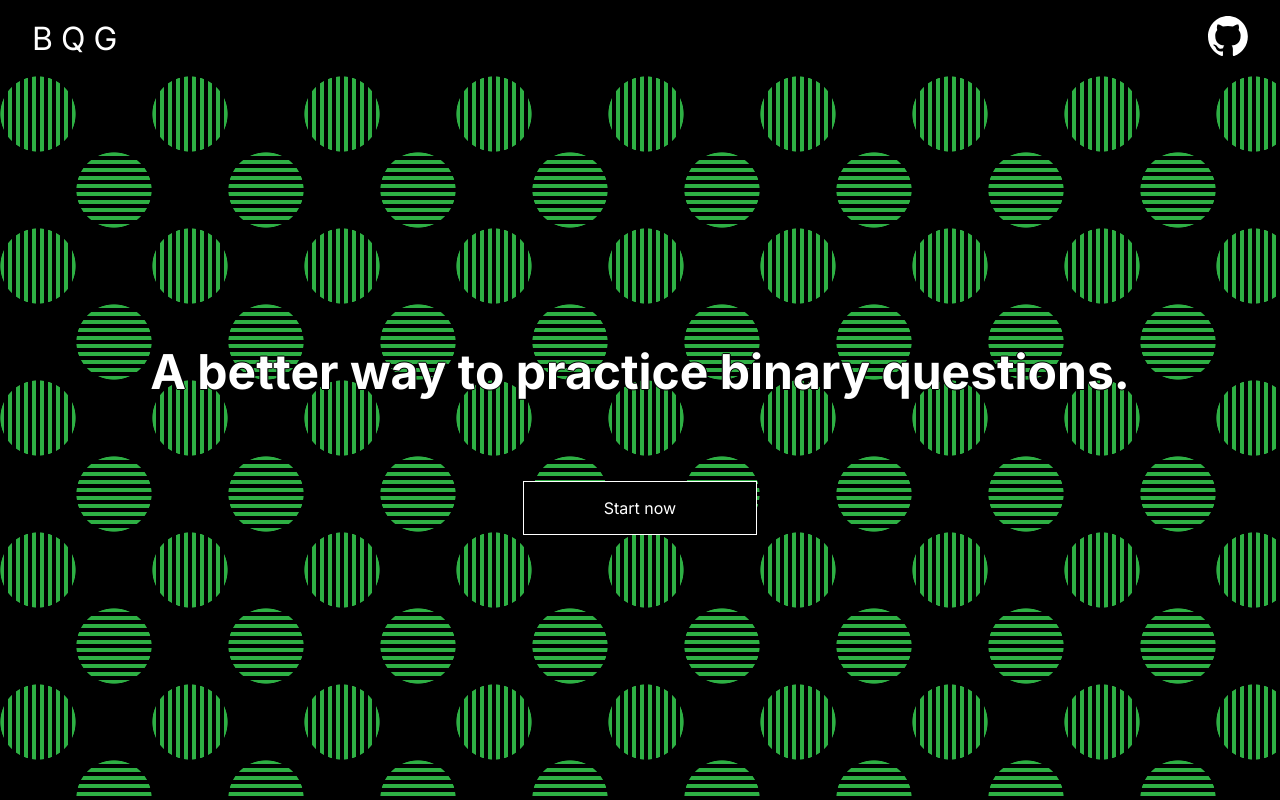
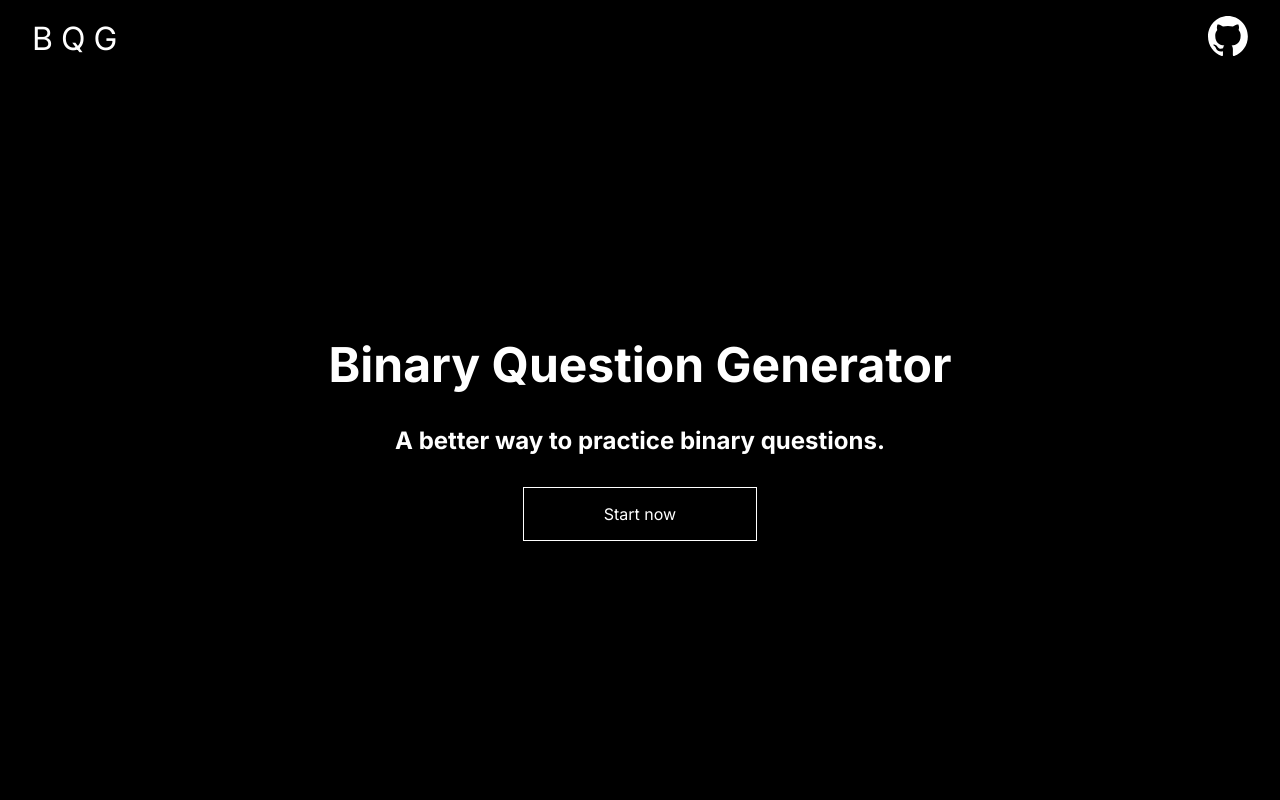
Before and after one commit to Bsodoge/Binary-Questions-Generator, a Next.js app: page / in a window 1280 px wide. Built offline with nearby package versions, Linux system fonts and the light colour scheme.

Commit message:
Remove background

```diff
--- a/src/app/page.module.css
+++ b/src/app/page.module.css
@@ -3,21 +3,9 @@
   justify-content: center;
   align-items: center;
   flex-direction: column;
-  gap: 5rem;
+  gap: 2rem;
   flex: 1;
-
-  --s: 76px; /* control the size */ /* from CSS-pattern.com */
-
-  --c: #000000;
-  --_g: conic-gradient(var(--c) 25%,#0000 0) 0 0;
-  background:
-    var(--_g)/calc(2*var(--s)) calc(var(--s)/9.5),
-    var(--_g)/calc(var(--s)/9.5) calc(2*var(--s)),
-    repeating-conic-gradient(#0000 0 25%,var(--c) 0 50%)
-     var(--s) 0 /calc(2*var(--s)) calc(2*var(--s)),
-    radial-gradient(50% 50%,#2eb044 98%,var(--c))
-     0 0/var(--s) var(--s);
-
+  text-align: center;
 }
 
 .main h1{
--- a/src/app/page.tsx
+++ b/src/app/page.tsx
@@ -4,7 +4,8 @@ import Link from 'next/link'
 export default function Home() {
   return (
     <main className={styles.main}>
-      <h1>A better way to practice binary questions.</h1>
+      <h1>Binary Question Generator</h1>
+      <h2>A better way to practice binary questions.</h2>
       <Link href="/questions"><button>Start now</button></Link>
     </main>
   )
```
